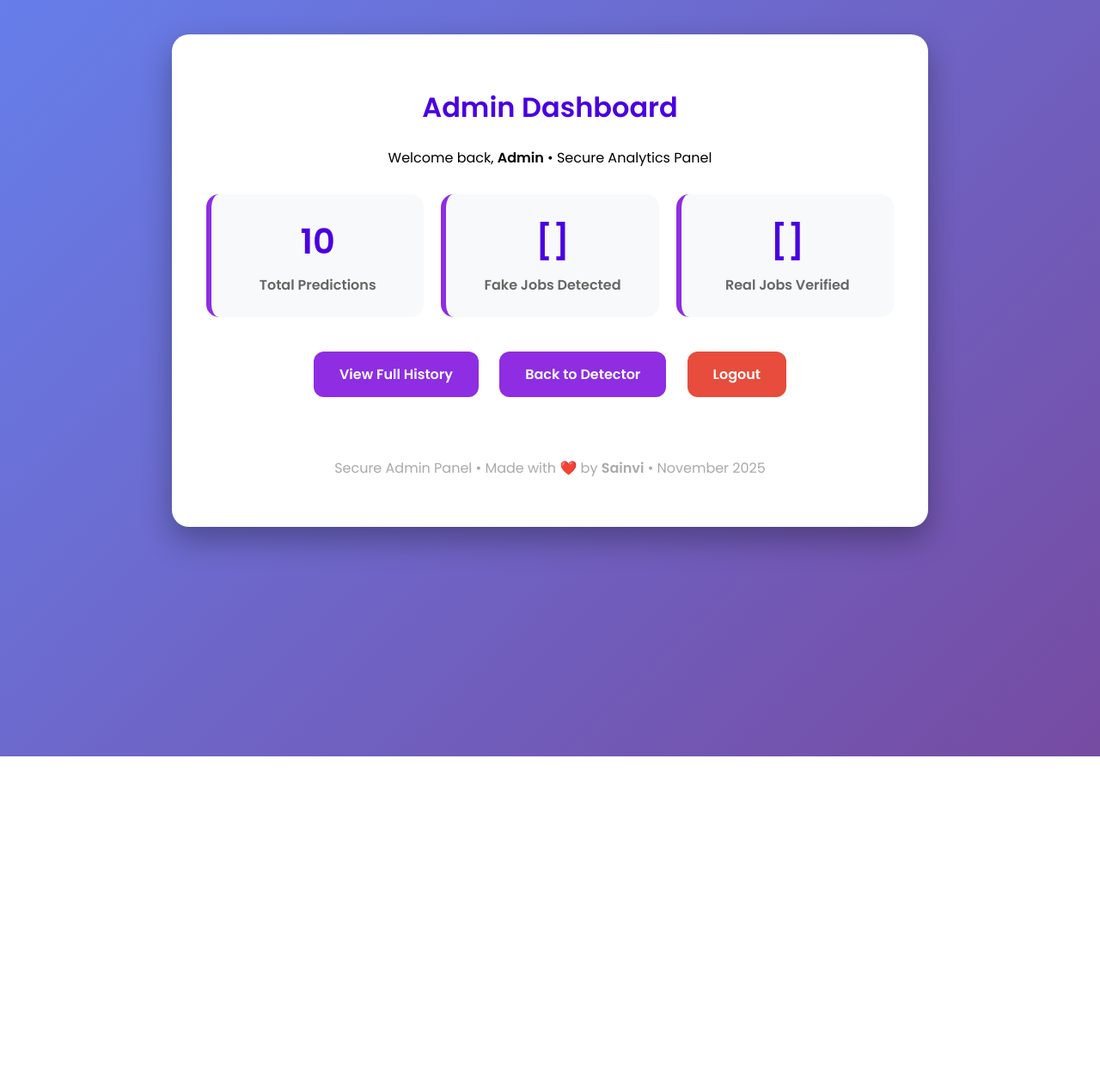
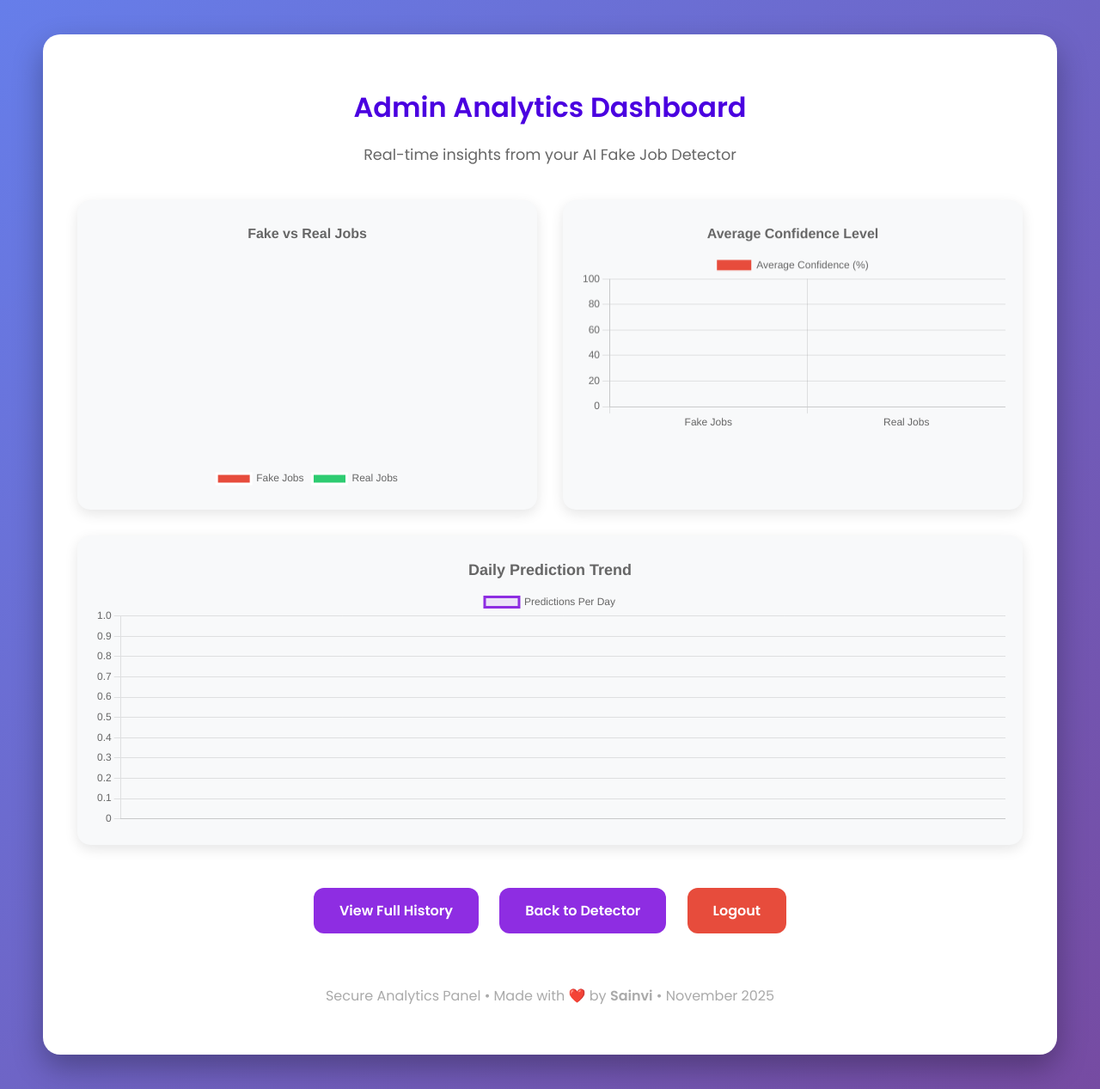
Before and after one commit to Sainvi-j/Detecting-Fake-job-posts-Using-NLP, a Flask app: template templates/admin_dashboard.html in a window 1280 px wide. Shown: the whole page at 86% size. Before the commit the page ends 880 px from the top, so only its background shows below. Run offline with Flask 3, Linux system fonts and the light colour scheme; the template is opened without the code that fills it: most values are stand-ins (such as "Sample title", 1, 10 or a date in 2020); parts of the project's set-up code (start-up, migrations or seed data) failed here and were passed over.

Commit message:
Updated the admin dashboard with charts for better visuals

```diff
--- a/templates/admin_dashboard.html
+++ b/templates/admin_dashboard.html
@@ -7,6 +7,7 @@
       href="https://fonts.googleapis.com/css2?family=Poppins:wght@400;600&display=swap"
       rel="stylesheet"
     />
+    <script src="https://cdn.jsdelivr.net/npm/chart.js"></script>
     <style>
       body {
         font-family: "Poppins", sans-serif;
@@ -14,49 +15,48 @@
         margin: 0;
         padding: 40px;
         min-height: 100vh;
+        color: #333;
       }
       .container {
-        max-width: 800px;
+        max-width: 1100px;
         margin: 0 auto;
         background: white;
         padding: 40px;
         border-radius: 20px;
         box-shadow: 0 15px 35px rgba(0, 0, 0, 0.3);
-        text-align: center;
       }
       h1 {
+        text-align: center;
         color: #4a00e0;
+        margin-bottom: 10px;
       }
-      .stats-grid {
+      p.subtitle {
+        text-align: center;
+        color: #666;
+        font-size: 1.1em;
+        margin-bottom: 40px;
+      }
+      .charts-grid {
         display: grid;
-        grid-template-columns: repeat(3, 1fr);
-        gap: 20px;
-        margin: 30px 0;
+        grid-template-columns: 1fr 1fr;
+        gap: 30px;
+        margin-bottom: 40px;
       }
-      .stat-card {
+      .chart-container {
         background: #f8f9fa;
-        padding: 25px;
+        padding: 20px;
         border-radius: 15px;
-        border-left: 6px solid #8e2de2;
+        box-shadow: 0 5px 15px rgba(0, 0, 0, 0.1);
       }
-      .stat-card h3 {
-        margin: 0;
-        font-size: 2.5em;
-        color: #4a00e0;
+      .full-width {
+        grid-column: 1 / -1;
       }
-      .stat-card p {
-        margin: 8px 0 0;
-        color: #666;
-        font-weight: 600;
-      }
-      .fake {
-        color: #e74c3c;
-      }
-      .real {
-        color: #27ae60;
+      canvas {
+        max-height: 320px !important;
       }
       .btn-group {
-        margin: 30px 0;
+        text-align: center;
+        margin: 40px 0;
       }
       .btn {
         display: inline-block;
@@ -80,28 +80,32 @@
         background: #c0392b;
       }
       footer {
-        margin-top: 60px;
+        text-align: center;
         color: #aaa;
+        margin-top: 50px;
       }
     </style>
   </head>
   <body>
     <div class="container">
-      <h1>Admin Dashboard</h1>
-      <p>Welcome back, <strong>Admin</strong> • Secure Analytics Panel</p>
+      <h1>Admin Analytics Dashboard</h1>
+      <p class="subtitle">Real-time insights from your AI Fake Job Detector</p>
 
-      <div class="stats-grid">
-        <div class="stat-card">
-          <h3>{{ total }}</h3>
-          <p>Total Predictions</p>
+      <!-- 3 CHARTS: Pie, Bar, Line -->
+      <div class="charts-grid">
+        <!-- PIE CHART -->
+        <div class="chart-container">
+          <canvas id="pieChart"></canvas>
         </div>
-        <div class="stat-card">
-          <h3 class="fake">{{ fake }}</h3>
-          <p>Fake Jobs Detected</p>
+
+        <!-- BAR CHART: Average Confidence -->
+        <div class="chart-container">
+          <canvas id="barChart"></canvas>
         </div>
-        <div class="stat-card">
-          <h3 class="real">{{ real }}</h3>
-          <p>Real Jobs Verified</p>
+
+        <!-- LINE CHART: Daily Trend (Full Width) -->
+        <div class="chart-container full-width">
+          <canvas id="lineChart"></canvas>
         </div>
       </div>
 
@@ -113,10 +117,83 @@
 
       <footer>
         <p>
-          Secure Admin Panel • Made with ❤️ by <strong>Sainvi</strong> •
+          Secure Analytics Panel • Made with ❤️ by <strong>Sainvi</strong> •
           November 2025
         </p>
       </footer>
     </div>
+
+    <script>
+      // PIE CHART - Fake vs Real Ratio
+      new Chart(document.getElementById('pieChart'), {
+          type: 'doughnut',
+          data: {
+              labels: ['Fake Jobs', 'Real Jobs'],
+              datasets: [{
+                  data: [{{ fake }}, {{ real }}],
+                  backgroundColor: ['#e74c3c', '#2ecc71'],
+                  borderWidth: 3,
+                  borderColor: '#fff'
+              }]
+          },
+          options: {
+              responsive: true,
+              plugins: {
+                  title: { display: true, text: 'Fake vs Real Jobs', font: { size: 16 } },
+                  legend: { position: 'bottom' }
+              }
+          }
+      });
+
+      // BAR CHART - Average Confidence per Prediction Type
+      new Chart(document.getElementById('barChart'), {
+          type: 'bar',
+          data: {
+              labels: ['Fake Jobs', 'Real Jobs'],
+              datasets: [{
+                  label: 'Average Confidence (%)',
+                  data: [{{ "%.2f" % avg_fake_conf|default(0) }}, {{ "%.2f" % avg_real_conf|default(0) }}],
+                  backgroundColor: ['#e74c3c', '#2ecc71'],
+                  borderRadius: 8
+              }]
+          },
+          options: {
+              responsive: true,
+              plugins: {
+                  title: { display: true, text: 'Average Confidence Level', font: { size: 16 } }
+              },
+              scales: {
+                  y: { beginAtZero: true, max: 100 }
+              }
+          }
+      });
+
+      // LINE CHART - Daily Predictions Trend
+      new Chart(document.getElementById('lineChart'), {
+          type: 'line',
+          data: {
+              labels: {{ dates|safe }},
+              datasets: [{
+                  label: 'Predictions Per Day',
+                  data: {{ counts|safe }},
+                  borderColor: '#8e2de2',
+                  backgroundColor: 'rgba(142, 45, 226, 0.1)',
+                  borderWidth: 3,
+                  fill: true,
+                  tension: 0.4,
+                  pointBackgroundColor: '#8e2de2'
+              }]
+          },
+          options: {
+              responsive: true,
+              plugins: {
+                  title: { display: true, text: 'Daily Prediction Trend', font: { size: 18 } }
+              },
+              scales: {
+                  y: { beginAtZero: true }
+              }
+          }
+      });
+    </script>
   </body>
 </html>
```
Also changed, not shown: app_web.py (+33 -6 lines), job_predictions.db.
